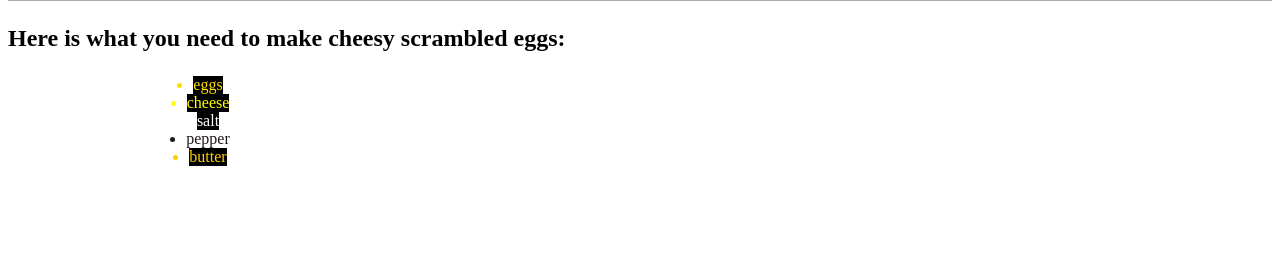
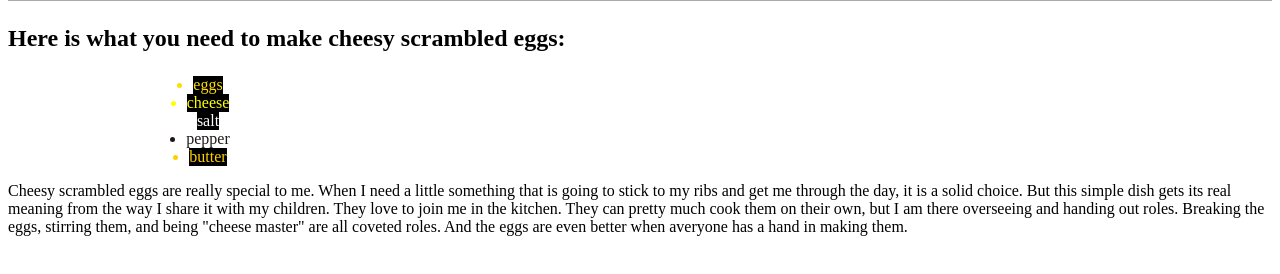
Before and after one commit to kevinEobrien/gitFlowDrill1, a plain HTML site: page app/index.html in a window 1280 px wide. Shown: the part 130-404 px from the top of the page. Drawn offline with Linux system fonts and the light colour scheme.

Commit message:
wrote a pargraph about cheesy eggs

```diff
--- a/app/index.html
+++ b/app/index.html
@@ -24,6 +24,7 @@
     <li id="pepper">pepper</li>
     <li id="butter">butter</li>
   </ul>
+  <p>Cheesy scrambled eggs are really special to me.  When I need a little something that is going to stick to my ribs and get me through the day, it is a solid choice. But this simple dish gets its real meaning from the way I share it with my children. They love to join me in the kitchen. They can pretty much cook them on their own, but I am there overseeing and handing out roles. Breaking the eggs, stirring them, and being "cheese master" are all coveted roles. And the eggs are even better when averyone has a hand in making them.</p>
 </body>
 
 </html>
```
Also changed, not shown: 1 other file.
